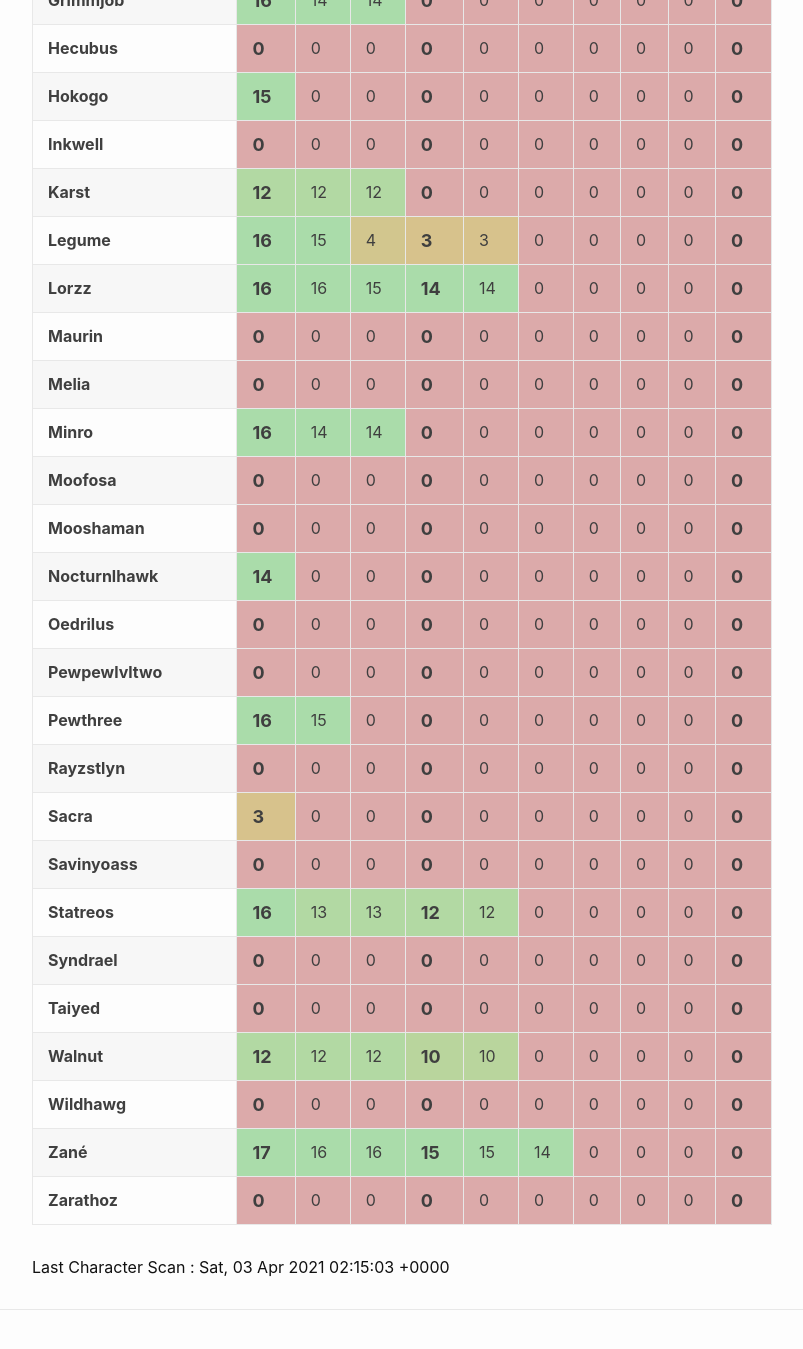
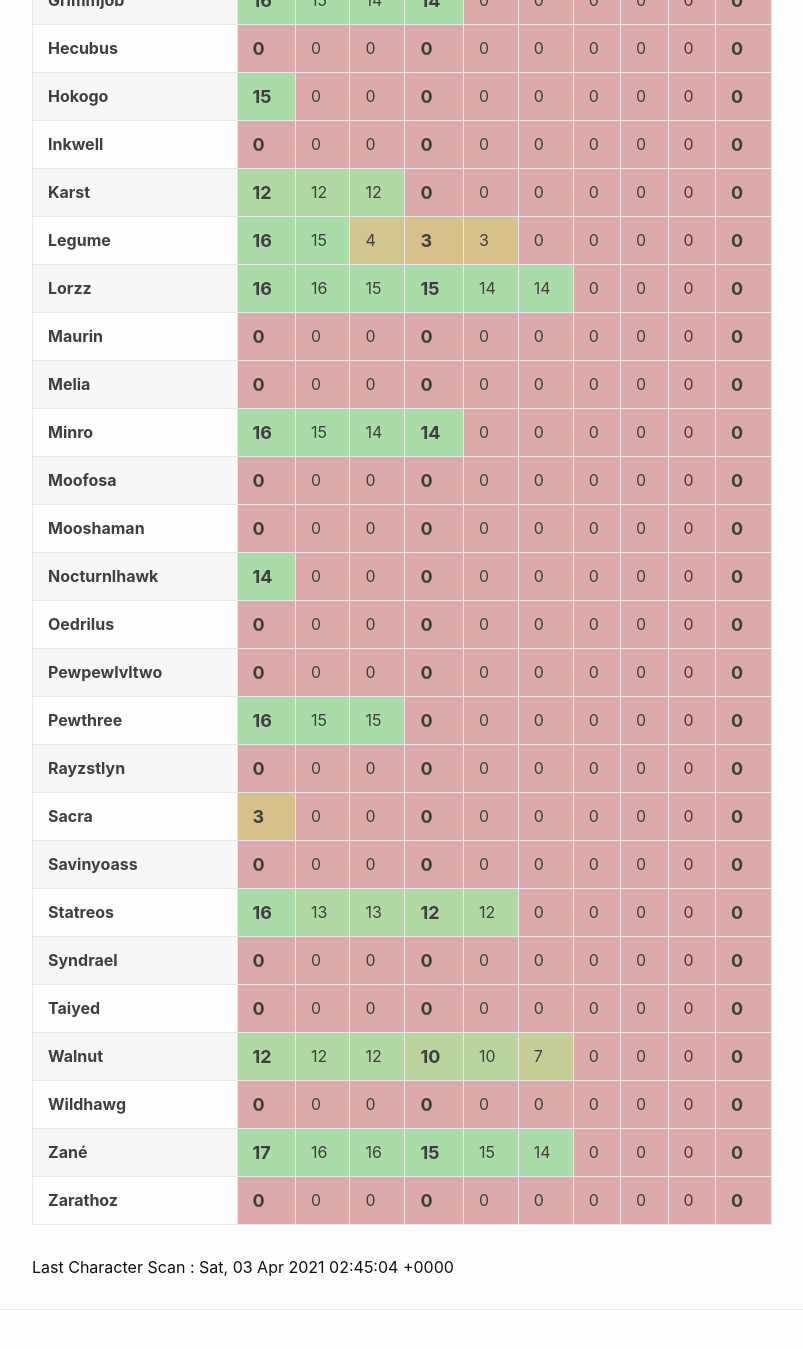
Before and after one commit to eldertribunal/keystonetracker, a Jekyll site: the page built from weekly.md, in a window 1280 px wide and 1400 px high, scrolled down 890 px. Shown: the top 1349 px of the window, without its empty margins (126-929 px from the left). Built offline with Jekyll 4.4.1, drawn with Linux system fonts in a browser that asks for light colours.

Commit message:
auto scan Sat Apr  3 02:45:53 UTC 2021

```diff
--- a/_data/scanned.json
+++ b/_data/scanned.json
@@ -1,3 +1,3 @@
 {
-  "timestamp": 1617416103
+  "timestamp": 1617417904
 }
--- a/_data/weekly.json
+++ b/_data/weekly.json
@@ -67,7 +67,7 @@
       12,
       10,
       10,
-      0,
+      7,
       0,
       0,
       0,
@@ -140,9 +140,9 @@
       16,
       16,
       15,
+      15,
       14,
       14,
-      0,
       0,
       0,
       0,
@@ -198,9 +198,9 @@
     "name": "Minro",
     "dungeons": [
       16,
+      15,
       14,
       14,
-      0,
       0,
       0,
       0,
@@ -244,7 +244,7 @@
     "dungeons": [
       16,
       15,
-      0,
+      15,
       0,
       0,
       0,
@@ -513,9 +513,9 @@
     "name": "Grimmjob",
     "dungeons": [
       16,
+      15,
       14,
       14,
-      0,
       0,
       0,
       0,
```
